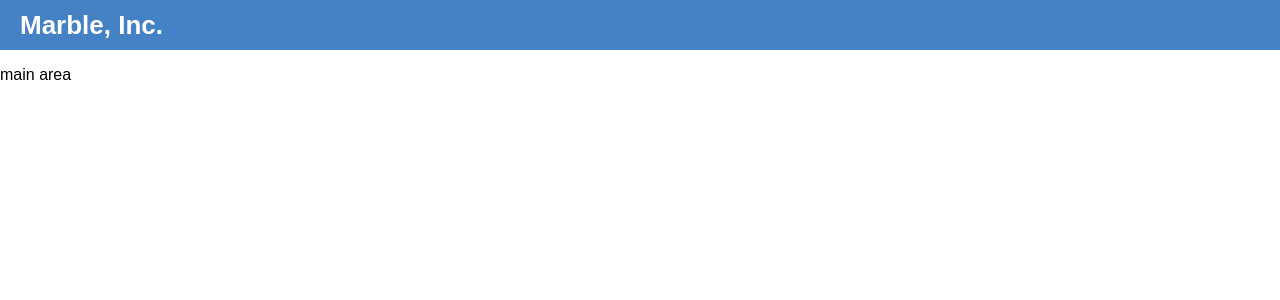
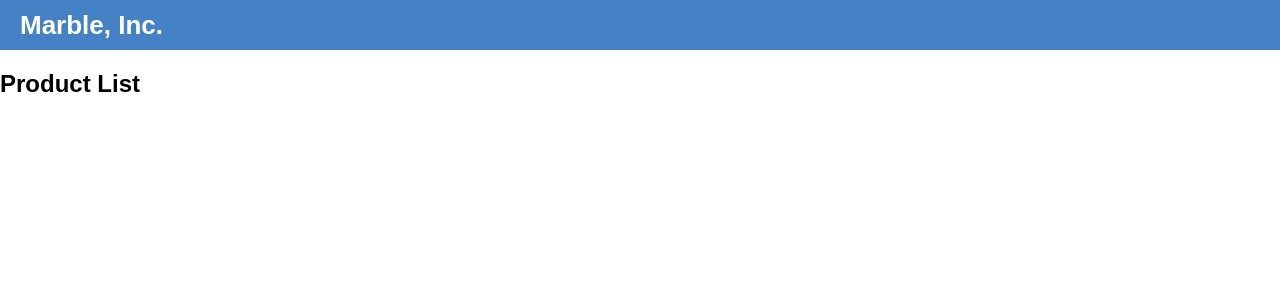
Before and after one commit to charlenegipulan/react-shopping-cart, a React (Create React App) app: page / in a window 1280 px wide. Shown: the top 300 px of the page. Built offline with nearby package versions, Linux system fonts and the light colour scheme.

Commit message:
add first component

```diff
--- a/src/App.js
+++ b/src/App.js
@@ -1,5 +1,6 @@
 import React, { Component } from 'react';
 import './App.css';
+import ProductList from './components/ProductList/ProductList';
 
 class App extends Component {
   render() {
@@ -9,7 +10,7 @@ class App extends Component {
           <h1 className="App-title">Marble, Inc.</h1>
         </header>
         <main>
-          <p> main area </p>
+          <ProductList />
         </main>
       </div>
     );
--- /dev/null
+++ b/src/components/ProductList/ProductList.js
@@ -0,0 +1,7 @@
+import React from 'react';
+
+export default (props) => (
+    <section>
+        <h2>Product List</h2>
+    </section>
+);
```
